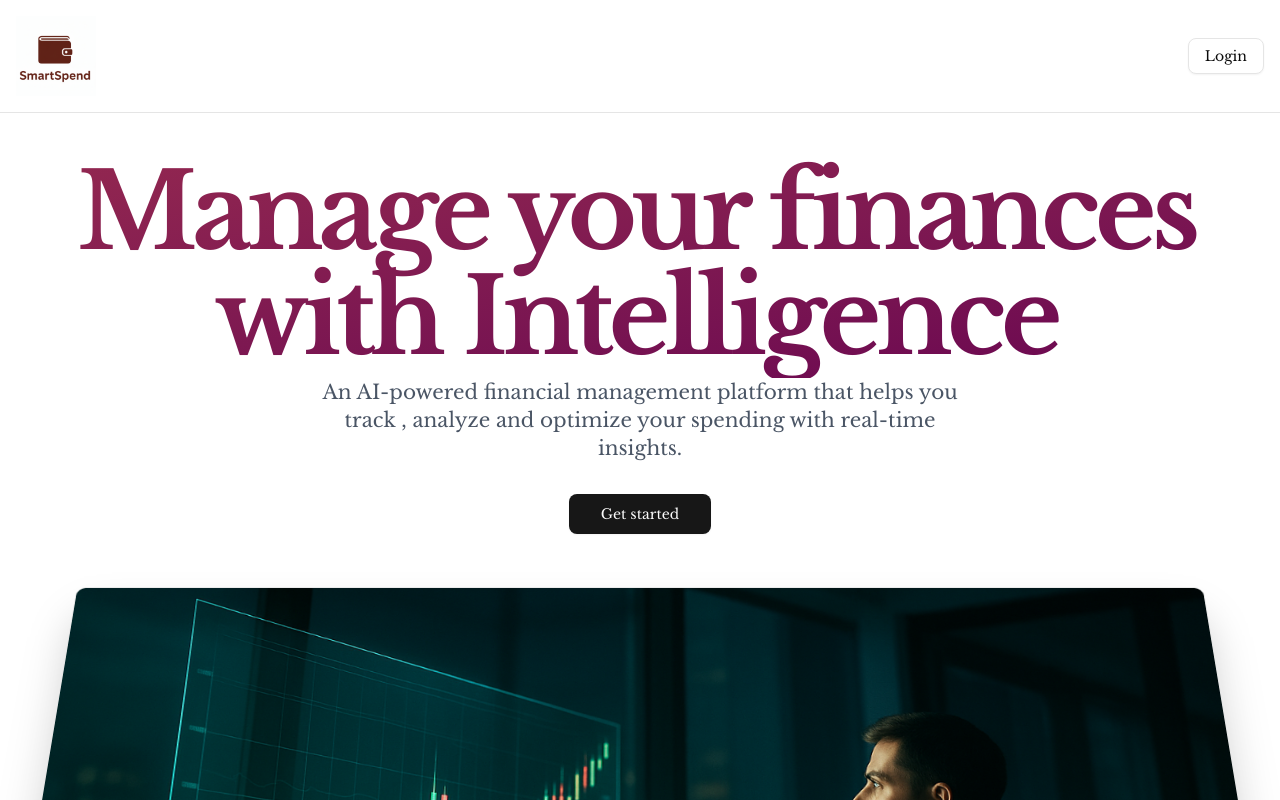
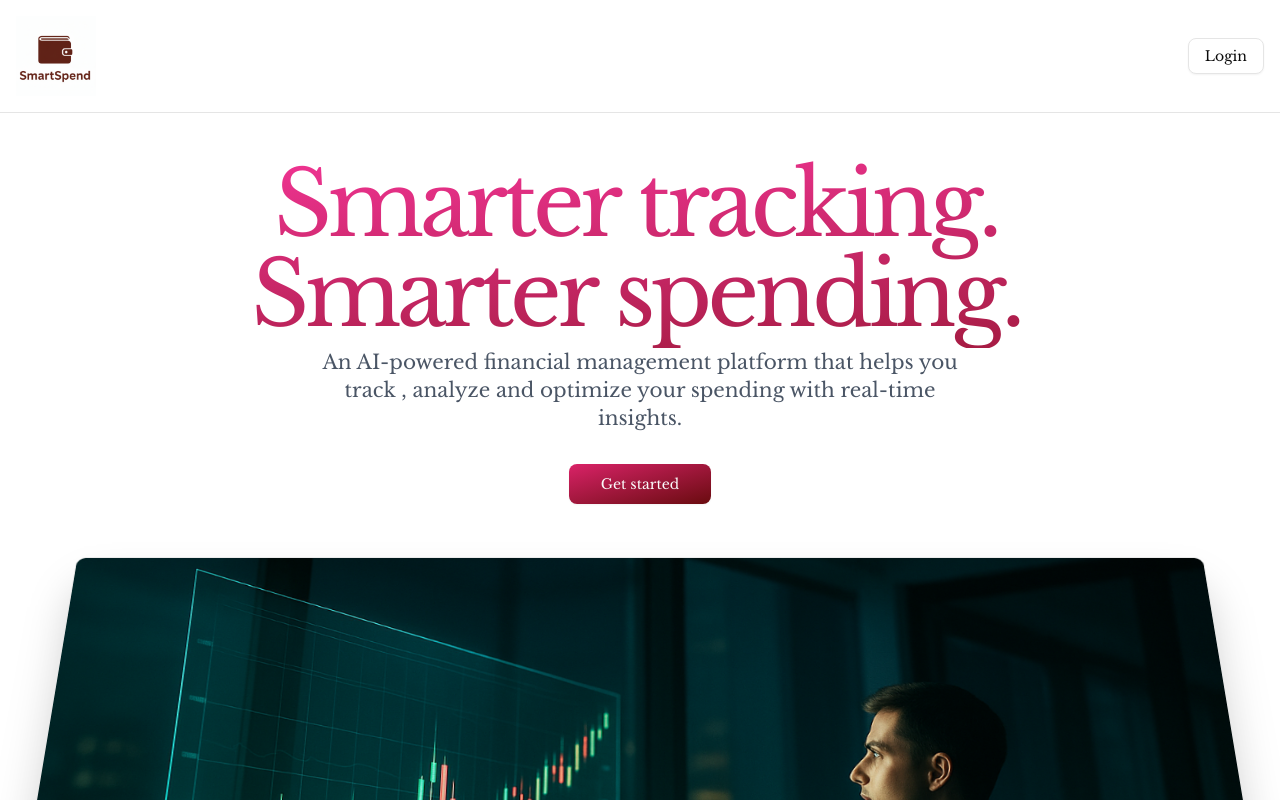
Before and after one commit to aakash-sriv/SmartSpend, a Next.js app in the folder smartspend/: page / in a window 1280 px wide. Shown: the top 800 px of the page. Built offline with nearby package versions, Linux system fonts and the light colour scheme; no server answers.

Commit message:
did some changes

```diff
--- a/smartspend/actions/seed.js
+++ b/smartspend/actions/seed.js
@@ -3,8 +3,8 @@
 import { db } from "@/lib/prisma";
 import { subDays } from "date-fns";
 
-const ACCOUNT_ID = "b80bee59-a89a-4e6c-a27b-0e1822fc47ee";
-const USER_ID = "86a8e3f3-9676-455a-9069-a1c44dfa5893";
+const ACCOUNT_ID = "f2b8a8ca-f844-4fd1-87b1-c92976ddc69a";
+const USER_ID = "4c1f4507-1852-40a2-9775-bf0d0fab7a9e";
 
 // Categories with their typical amount ranges
 const CATEGORIES = {
--- a/smartspend/app/globals.css
+++ b/smartspend/app/globals.css
@@ -125,22 +125,16 @@
 
 
 
-/* @layer utilities {
-  .gradient {
-    @apply bg-gradient-to-br from-blue-600 to-purple-600;
-  }
 
-  .gradient-title {
-    @apply gradient font-extrabold tracking-tighter pr-2 pb-2 text-transparent bg-clip-text;
-  }
-} */
+
+
 @layer utilities {
   .gradient {
     @apply bg-gradient-to-br from-[#832626] to-[#160101];
   }
 
   .gradient-title {
-    @apply bg-gradient-to-br from-[#932750] to-[#690451] font-extrabold tracking-tighter pr-2 pb-2 text-transparent bg-clip-text;
+    @apply bg-gradient-to-br from-[#f53598] to-[#870e1e] tracking-tighter pr-2 pb-2 text-transparent bg-clip-text  ;
   }
 }
 
@@ -157,3 +151,13 @@
 .hero-image.scrolled {
   transform: rotateX(0deg) scale(1) translateY(40px);
 }
+
+@keyframes text-slide {
+  0%   { background-position: 0% 0%; }
+  100% { background-position: 200% 100%; }
+}
+
+
+@utility animate-text-slide {
+  animation: text-slide 6s ease-in-out infinite;
+}
--- a/smartspend/components/header.jsx
+++ b/smartspend/components/header.jsx
@@ -22,17 +22,17 @@ const Header = async() => {
 
       <div className="flex items-center space-x-4 cursor-pointer">
         <SignedIn className="cursor-pointer">
-          <Link href={"/dashboard"} className="text-gray-600 hover:text-blue-600 flex items-center gap-2 cursor-pointer">
-            <Button variant="outline">
+          <Link href={"/dashboard"} className="bg-gradient-to-br from-[#da2268] to-[#6a0b0e] rounded-md text-gray-50 flex items-center gap-2 cursor-pointer">
+            <Button variant="outline ">
               <LayoutDashboard size={18} />
               <span className="hidden md:inline">Dashboard</span>
             </Button>
           </Link>
 
           <Link href={"/transaction/create"}>
-            <Button className="flex items-center gap-2 ">
+            <Button className="flex items-center gap-2 bg-gradient-to-br from-[#da2268] to-[#6a0b0e]">
               <PenBox size={18} alt={"transaction"} />
-              <span className="hidden md:inline cursor-pointer">Add Transaction</span>
+              <span className="hidden md:inline cursor-pointer ">Add Transaction</span>
             </Button>
           </Link>
         </SignedIn>
--- a/smartspend/components/hero.jsx
+++ b/smartspend/components/hero.jsx
@@ -30,15 +30,23 @@ const HeroSection = () => {
   return (
     <div className="pb-20 px-4">
       <div className="container mx-auto text-center">
-        <h1 className="text-5xl md:text-8xl lg:text-[105px] pb-6 gradient-title">
-          Manage your finances <br /> with Intelligence
+        <h1
+          className="text-4xl md:text-8xl lg:text-[90px] pb-6
+                  gradient-title
+                  bg-[linear-gradient(90deg,#f53598,#630e1a,#f53598)]
+                  bg-[length:200%_100%]
+                  [background-position:0%_0%]
+                  animate-text-slide"
+        >
+          Smarter tracking. <br /> Smarter spending.
         </h1>
+
         <p className="text-xl text-gray-600 mb-8 max-w-2xl mx-auto">
           An AI-powered financial management platform that helps you track , analyze and optimize your spending with real-time insights.
         </p>
         <div className="flex justify-center space-x-4">
           <Link href= "/dashboard">
-          <Button size="lg" className={`px-8 cursor-pointer`}>
+          <Button size="lg" className={`px-8 cursor-pointer bg-gradient-to-br from-[#da2268] to-[#6a0b0e] `}>
             Get started
           </Button>
           </Link>
```
Also changed, not shown: smartspend/app/favicon.png, smartspend/public/favicon.png.
